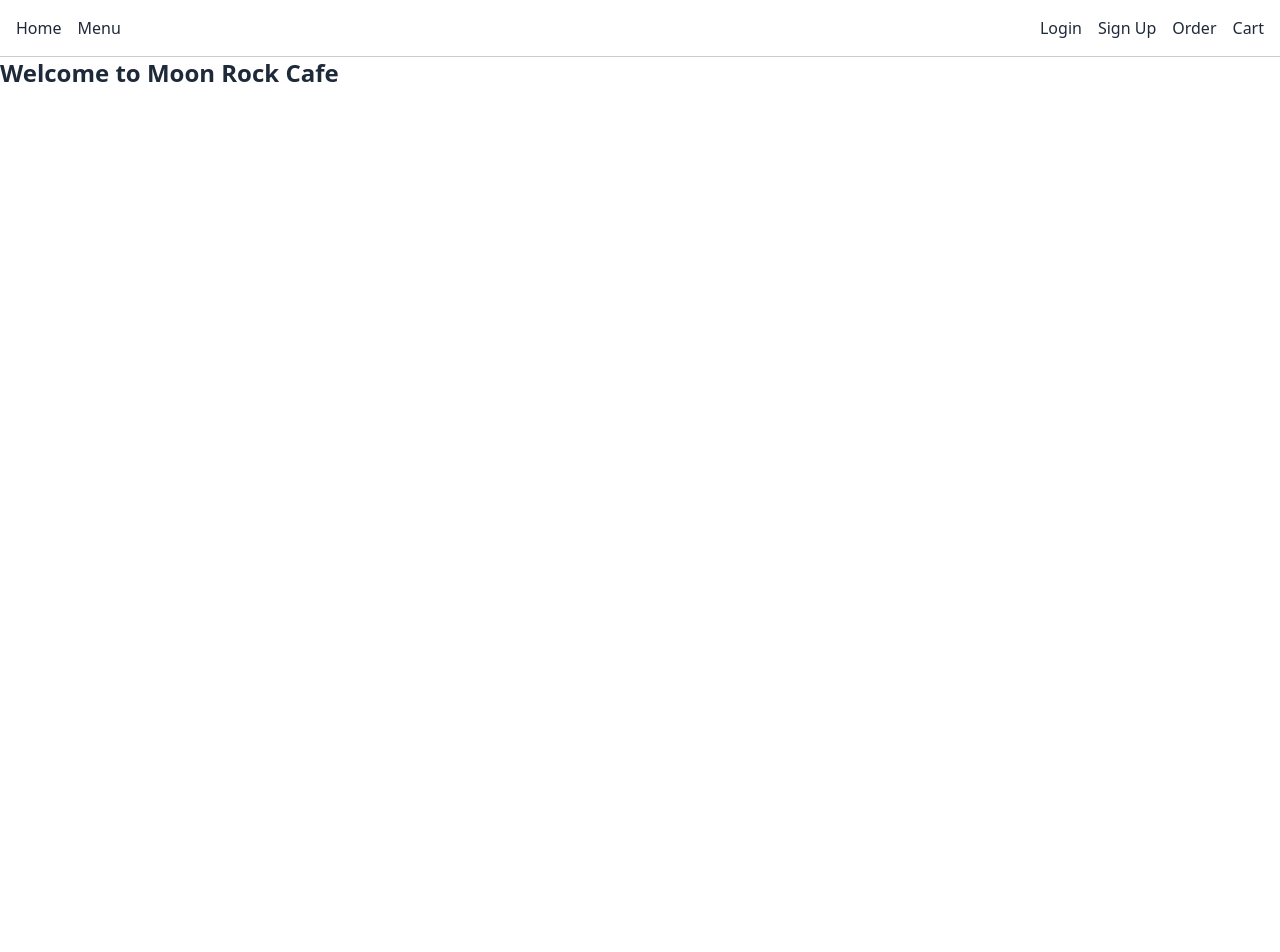
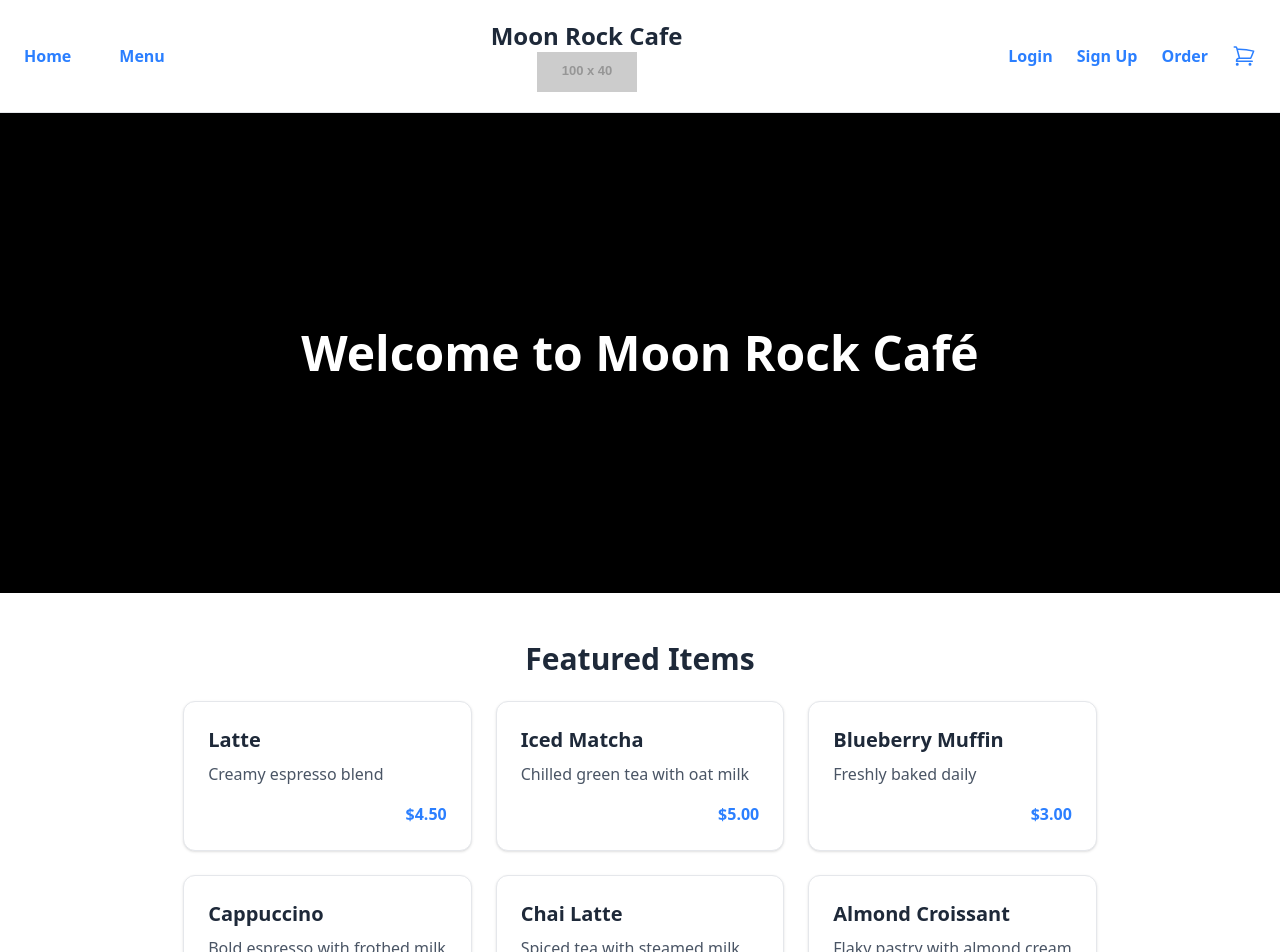
Before and after one commit to Scott-Mitchell336/coffee-shop, a React (Vite) app in the folder front-end/: page / in a window 1280 px wide. Shown: the top 952 px of the page. Before the commit the page ends 800 px from the top, so only its background shows below. Built offline with nearby package versions, Linux system fonts and the light colour scheme.

Commit message:
updated the ItemsPage, HeaderPage, and HomePage with styling

```diff
--- a/front-end/package.json
+++ b/front-end/package.json
@@ -1,4 +1,3 @@
-
 {
   "name": "coffee-shop",
   "private": true,
@@ -11,7 +10,9 @@
     "preview": "vite preview"
   },
   "dependencies": {
+    "@heroicons/react": "^2.2.0",
     "@tailwindcss/vite": "^4.1.8",
+    "aos": "^2.3.4",
     "react": "^19.1.0",
     "react-dom": "^19.1.0",
     "react-router": "^7.6.1",
--- a/front-end/src/components/Header.jsx
+++ b/front-end/src/components/Header.jsx
@@ -1,39 +1,63 @@
-import React, { useEffect } from 'react';
-import { Link, useLocation } from 'react-router-dom';
-import { useAuth } from '../contexts/AuthContext';
+import React, { useEffect } from "react";
+import { Link, useLocation } from "react-router-dom";
+import { useAuth } from "../contexts/AuthContext";
+import { ShoppingCartIcon } from "@heroicons/react/24/outline"; // Ensure you have installed @heroicons/react package npm install @heroicons/react
 
 const Header = () => {
-  const { user, logout } = useAuth(); // Correctly use 'user' from context
+  const { user, logout } = useAuth();
   const location = useLocation();
 
-  // Debug: Log when the component rerenders and what the user state is
   useEffect(() => {
-    console.log('Header rendered with user:', user);
+    console.log("Header rendered with user:", user);
   }, [user]);
 
   return (
-    <nav style={{ padding: '1rem', borderBottom: '1px solid #ccc' }}>
-      <ul style={{ listStyle: 'none', display: 'flex', gap: '1rem', alignItems: 'center', margin: 0, padding: 0 }}>
-        <li><Link to="/">Home</Link></li>
-        <li><Link to="/menu">Menu</Link></li>
+    <nav className="w-full border-b border-gray-200 bg-white shadow-lg py-5 px-6">
+      <ul className="flex items-center justify-between text-med font-medium">
+        {/* Left Navigation Links */}
+        <div className="flex items-center space-x-12">
+          <li>
+            <Link
+              to="/"
+              className="text-blue-500 hover:text-blue-600 font-bold"
+            >
+              Home
+            </Link>
+          </li>
+          <li>
+            <Link
+              to="/menu"
+              className="text-blue-500 hover:text-blue-600 font-bold"
+            >
+              Menu
+            </Link>
+          </li>
+        </div>
 
+        {/* Center Logo Placeholder */}
+        <div className="flex-1 text-center">
+          {/* Replace the src with your actual logo URL */}
+          <p className="text-2xl font-bold text-gray-800">
+            Moon Rock Cafe
+          </p>
+          <img
+            src="https://via.placeholder.com/100x40?text=Logo"
+            alt="Logo"
+            className="mx-auto h-10 object-contain"
+          />
+        </div>
+
+        {/* Right User Section */}
+        <div className="flex items-center space-x-6">
           {user ? (
-          // User is logged in
             <>
-            <li style={{ marginLeft: 'auto' }}>Hello, {user.username}!</li>
+              <li className="text-blue-500 font-bold">
+                Hello, {user.username}!
+              </li>
               <li>
                 <button
-                onClick={() => {
-                  logout();
-                }}
-                style={{
-                  cursor: 'pointer',
-                  padding: '0.3rem 0.7rem',
-                  backgroundColor: '#f44336',
-                  color: '#fff',
-                  border: 'none',
-                  borderRadius: '4px'
-                }}
+                  onClick={logout}
+                  className="bg-blue-500 hover:bg-red-600 text-white px-4 py-1 rounded"
                   aria-label="Logout"
                 >
                   Logout
@@ -41,14 +65,39 @@ const Header = () => {
               </li>
             </>
           ) : (
-          // User is not logged in
             <>
-            <li style={{ marginLeft: 'auto' }}><Link to="/login">Login</Link></li>
-            <li><Link to="/register">Sign Up</Link></li>
+              <li>
+                <Link
+                  to="/login"
+                  className="text-blue-500 hover:text-blue-600 font-bold"
+                >
+                  Login
+                </Link>
+              </li>
+              <li>
+                <Link
+                  to="/register"
+                  className="text-blue-500 hover:text-blue-600 font-bold"
+                >
+                  Sign Up
+                </Link>
+              </li>
             </>
           )}
-        <li><Link to="/order">Order</Link></li>
-        <li><Link to="/cart">Cart</Link></li>
+          <li>
+            <Link
+              to="/order"
+              className="text-blue-500 hover:text-blue-600 font-bold"
+            >
+              Order
+            </Link>
+          </li>
+          <li>
+            <Link to="/cart" className="text-blue-500 hover:text-blue-600">
+              <ShoppingCartIcon className="h-6 w-6" />
+            </Link>
+          </li>
+        </div>
       </ul>
     </nav>
   );
--- a/front-end/src/contexts/AuthContext.jsx
+++ b/front-end/src/contexts/AuthContext.jsx
@@ -2,7 +2,7 @@ const API_BASE_URL = "http://localhost:3000";
 
 import { cartApi } from "../api/api";
 import { getGuestCartId, clearGuestCartId } from "../utils/cart";
-//import { useNavigate, Link } from 'react-router-dom';
+import { useNavigate, Link } from 'react-router-dom';
 
 import React, {
   createContext,
--- a/front-end/src/pages/HomePage.jsx
+++ b/front-end/src/pages/HomePage.jsx
@@ -1,11 +1,60 @@
 import React from 'react';
+import { Link } from 'react-router-dom';
 
-function HomePage() {
+const HomePage = () => {
+  const featuredItems = [
+    { id: 1, name: 'Latte', description: 'Creamy espresso blend', price: '$4.50' },
+    { id: 2, name: 'Iced Matcha', description: 'Chilled green tea with oat milk', price: '$5.00' },
+    { id: 3, name: 'Blueberry Muffin', description: 'Freshly baked daily', price: '$3.00' },
+    { id: 4, name: 'Cappuccino', description: 'Bold espresso with frothed milk', price: '$4.25' },
+    { id: 5, name: 'Chai Latte', description: 'Spiced tea with steamed milk', price: '$4.75' },
+    { id: 6, name: 'Almond Croissant', description: 'Flaky pastry with almond cream', price: '$3.75' },
+  ];
+
   return (
-    <div>
-      <h1 className="mb-4 text-2xl font-semibold">Welcome to Moon Rock Cafe</h1>
+    <div className="flex flex-col">
+
+      {/* Hero Section */}
+      <div
+        className="relative w-full h-[60vh] bg-cover bg-center flex items-center justify-center"
+        style={{
+          backgroundImage: `url('https://via.placeholder.com/1600x600?text=Coffee+Shop+Background')`,
+        }}
+      >
+        <div className="absolute inset-0 bg-black bg-opacity-50"></div>
+        <h1 className="relative text-white text-5xl font-bold z-10 text-center">Welcome to Moon Rock Café</h1>
+      </div>
+
+      {/* Featured Items */}
+      <section className="max-w-6xl mx-auto px-6 py-12">
+        <h2 className="text-3xl font-bold text-gray-800 mb-6 text-center">Featured Items</h2>
+        <div className="grid grid-cols-1 sm:grid-cols-2 md:grid-cols-3 gap-6">
+          {featuredItems.map((item) => (
+            <Link
+              to={`/menu/${item.id}`}
+              key={item.id}
+              className="transform transition duration-300 hover:scale-105"
+            >
+              <div className="bg-white border border-gray-200 rounded-xl shadow hover:shadow-blue-300 hover:shadow-2xl p-6 h-full flex flex-col justify-between">
+                <h3 className="text-xl font-semibold text-gray-800">{item.name}</h3>
+                <p className="text-gray-600 mt-2 flex-grow">{item.description}</p>
+                <div className="mt-4 text-right font-bold text-blue-500">{item.price}</div>
+              </div>
+            </Link>
+          ))}
+        </div>
+
+        <div className="text-center mt-10">
+          <Link
+            to="/menu"
+            className="inline-block bg-blue-500 text-white font-semibold py-3 px-6 rounded-full shadow hover:bg-blue-600 transition duration-300"
+          >
+            Browse Full Menu
+          </Link>
+        </div>
+      </section>
     </div>
   );
-}
+};
 
 export default HomePage;
--- a/front-end/src/pages/ItemsPage.jsx
+++ b/front-end/src/pages/ItemsPage.jsx
@@ -1,18 +1,31 @@
 import React, { useEffect, useState, useRef } from "react";
 import { Link, useNavigate } from "react-router-dom";
-import { useAuth } from '../contexts/AuthContext';
-import { useCart } from '../contexts/CartContext'; // Import useCart hook
-import { itemsApi } from '../api/api';
+import { useAuth } from "../contexts/AuthContext";
+import { useCart } from "../contexts/CartContext";
+import { itemsApi } from "../api/api";
 
-const ItemsPage = () => { // Remove onAddToCart prop
-  // Get user from auth context to ensure it's always up-to-date
+const ItemsPage = () => {
   const { publicRequest, authRequest, user } = useAuth();
-  const { addItemToCart } = useCart(); // Use the cart context
+  const { addItemToCart } = useCart();
   const [items, setItems] = useState([]);
   const [loadingItems, setLoading] = useState(true);
   const [error, setError] = useState(null);
-  const [actionLoading, setActionLoading] = useState(false); // For tracking add to cart state
+  const [actionLoading, setActionLoading] = useState(false);
   const navigate = useNavigate();
+  const preferredCategories = [
+    "Coffee",
+    "Tea",
+    "Extras",
+    "Pastries",
+    "Baked",
+    "Bottled",
+    "Sandwiches",
+  ];
+
+  const capitalize = (str) => {
+    if (!str || typeof str !== "string") return "";
+    return str.charAt(0).toUpperCase() + str.slice(1);
+  };
 
   const [selectedItem, setSelectedItem] = useState(null);
   const [modifyDropdownOpen, setModifyDropdownOpen] = useState(false);
@@ -20,12 +33,14 @@ const ItemsPage = () => { // Remove onAddToCart prop
 
   const isAdmin = user?.role === "administrator";
 
-  // Refs to category sections for scrolling
   const categoryRefs = useRef({});
 
   useEffect(() => {
     function handleClickOutside(event) {
-      if (modifyDropdownRef.current && !modifyDropdownRef.current.contains(event.target)) {
+      if (
+        modifyDropdownRef.current &&
+        !modifyDropdownRef.current.contains(event.target)
+      ) {
         setModifyDropdownOpen(false);
       }
     }
@@ -33,12 +48,11 @@ const ItemsPage = () => { // Remove onAddToCart prop
     return () => document.removeEventListener("mousedown", handleClickOutside);
   }, []);
 
-  // Filter and order categories by preferred order, only those present in items
   const getPreferredCategories = (items) => {
     const presentCategories = new Set(
       items.map((item) => capitalize(item.category))
     );
-    return preferredCategories.filter(cat => presentCategories.has(cat));
+    return preferredCategories.filter((cat) => presentCategories.has(cat));
   };
 
   const groupItemsByCategory = (items) => {
@@ -74,7 +88,9 @@ const ItemsPage = () => { // Remove onAddToCart prop
 
   const handleDelete = async (itemId) => {
     setModifyDropdownOpen(false);
-    const confirmed = window.confirm("Are you sure you want to delete this item?");
+    const confirmed = window.confirm(
+      "Are you sure you want to delete this item?"
+    );
     if (!confirmed) return;
 
     try {
@@ -86,14 +102,12 @@ const ItemsPage = () => { // Remove onAddToCart prop
     }
   };
 
-  // Update handleAddToCart to use CartContext
   const handleAddToCart = async (item) => {
     try {
       setActionLoading(true);
       await addItemToCart(item.id, 1);
-      // Show success feedback
       alert(`${item.name} added to cart!`);
-      closeModal(); // Close the modal after adding to cart
+      closeModal();
     } catch (error) {
       console.error("Failed to add item to cart:", error);
       alert(`Failed to add ${item.name} to cart. Please try again.`);
@@ -102,7 +116,6 @@ const ItemsPage = () => { // Remove onAddToCart prop
     }
   };
 
-  // Smooth scroll for anchor links
   useEffect(() => {
     const handleHashChange = () => {
       const id = window.location.hash.replace("#", "");
@@ -115,8 +128,10 @@ const ItemsPage = () => { // Remove onAddToCart prop
     return () => window.removeEventListener("hashchange", handleHashChange);
   }, []);
 
-  if (loadingItems) return <p className="text-center mt-10 text-gray-600">Loading items...</p>;
-  if (error) return <div className="text-center mt-10 text-red-600">{error}</div>;
+  if (loadingItems)
+    return <p className="text-center mt-10 text-gray-600">Loading items...</p>;
+  if (error)
+    return <div className="text-center mt-10 text-red-600">{error}</div>;
 
   const sortedCategories = getPreferredCategories(items);
   const groupedItems = groupItemsByCategory(items);
@@ -126,27 +141,43 @@ const ItemsPage = () => { // Remove onAddToCart prop
   };
 
   return (
-    <div className="flex max-w-7xl mx-auto px-4 sm:px-6 lg:px-8 py-12">
+    <>
+      <section className="bg-gray-100 py-8 mb-12 shadow-sm rounded-b-lg">
+        <h1
+          className="text-6xl text-center text-black-600 font-semibold"
+        >
+          Menu
+        </h1>
+      </section>
+
+      {/* BELOW THE MENU TITLE: TWO COLUMN LAYOUT */}
+      <div className="flex max-w-7xl mx-auto px-4 sm:px-6 lg:px-8 pb-12">
         {/* LEFT VERTICAL NAV */}
         <nav
-        className="sticky top-40 flex flex-col space-y-12 w-40 mr-8 self-start"
+          className="sticky top-20 flex flex-col space-y-14 w-40 mr-8 self-start
+            bg-white bg-opacity-90"
           aria-label="Category navigation"
+          style={{ minHeight: "300px" }}
         >
           {sortedCategories.map((category) => (
             <a
               key={category}
               href={`#${category}`}
-            className="font-bold text-gray-700 hover:text-indigo-600 cursor-pointer"
+              className="font-bold text-grey-300 hover:text-blue-500 cursor-pointer"
             >
               {category}
             </a>
           ))}
         </nav>
 
+        {/* Vertical Separator */}
+        <div
+          className="border-r border-gray-300 opacity-20"
+          style={{ width: "1px", marginRight: "2rem" }}
+        ></div>
+
         {/* MAIN CONTENT */}
         <main className="flex-1">
-        <h1 className="text-4xl font-extrabold text-center text-gray-900 mb-10">Menu</h1>
-
           {isAdmin && (
             <div className="mb-10 text-center">
               <Link
@@ -162,11 +193,11 @@ const ItemsPage = () => { // Remove onAddToCart prop
             <section
               key={category}
               id={category}
-            className="mb-14"
+              className="mb-20"
               ref={(el) => (categoryRefs.current[category] = el)}
             >
-            <div id={category.toLowerCase()} className="scroll-mt-40"></div>
-            <h2 className="text-2xl font-semibold text-gray-800 mb-5 border-b border-gray-200 pb-2">
+              <div id={category.toLowerCase()} className="scroll-mt-50"></div>
+              <h2 className="text-2xl font-semibold text-gray-800 mb-5 border-b border-gray-500 pb-2">
                 {category}
               </h2>
 
@@ -177,16 +208,20 @@ const ItemsPage = () => { // Remove onAddToCart prop
                     <div
                       key={item.id}
                       onClick={() => setSelectedItem(item)}
-                    className="bg-white border border-gray-200 rounded-xl shadow hover:shadow-lg transition p-6 cursor-pointer flex flex-col justify-between"
+                      className="bg-white border border-black/10 rounded-xl drop-shadow-lg hover:drop-shadow-[0_10px_15px_rgba(59,130,246,0.25)] transition p-6 cursor-pointer flex flex-col justify-between"
                     >
                       <div>
-                      <h3 className="text-lg font-bold text-gray-900">{item.name}</h3>
+                        <h3 className="text-lg font-bold text-gray-900">
+                          {item.name}
+                        </h3>
                         {item.description && (
-                        <p className="mt-2 text-sm text-gray-600">{item.description}</p>
+                          <p className="mt-2 text-med text-gray-600">
+                            {item.description}
+                          </p>
                         )}
                       </div>
                       <div className="mt-4 flex items-center justify-between">
-                      <span className="text-md font-semibold text-green-700">
+                        <span className="text-md font-semibold text-gray-700">
                           ${item.price.toFixed(2)}
                         </span>
 
@@ -221,7 +256,7 @@ const ItemsPage = () => { // Remove onAddToCart prop
 
           {selectedItem && (
             <div
-            className="fixed inset-0 bg-black bg-opacity-40 flex justify-center items-center z-50"
+              className="fixed inset-0 bg-opacity-80 backdrop-blur-sm flex justify-center items-center z-50"
               onClick={closeModal}
               aria-modal="true"
               role="dialog"
@@ -231,66 +266,32 @@ const ItemsPage = () => { // Remove onAddToCart prop
                 onClick={(e) => e.stopPropagation()}
               >
                 <button
-                className="absolute top-3 right-3 text-gray-500 hover:text-black text-xl"
+                  className="absolute top-3 right-3 text-gray-500 hover:text-gray-700"
                   onClick={closeModal}
-                aria-label="Close"
+                  aria-label="Close modal"
                 >
                   &times;
                 </button>
 
-              <h3 className="text-2xl font-bold text-gray-800 mb-4">{selectedItem.name}</h3>
+                <h3 className="text-2xl font-bold mb-2">{selectedItem.name}</h3>
                 {selectedItem.description && (
-                <p className="text-gray-600 mb-3">{selectedItem.description}</p>
+                  <p className="mb-4 text-gray-600">{selectedItem.description}</p>
                 )}
-              <p className="text-md font-semibold mb-6 text-gray-800">
-                Price: ${selectedItem.price.toFixed(2)}
-              </p>
+                <p className="font-semibold mb-4">${selectedItem.price.toFixed(2)}</p>
 
-            <div className="flex items-center space-x-4">
                 <button
                   onClick={() => handleAddToCart(selectedItem)}
                   disabled={actionLoading}
-                className={`bg-green-600 text-white px-4 py-2 rounded-md hover:bg-green-700 transition
-                  ${actionLoading ? 'opacity-50 cursor-not-allowed' : ''}`}
+                  className="bg-indigo-600 text-white px-5 py-2 rounded hover:bg-indigo-700 disabled:opacity-50 disabled:cursor-not-allowed transition"
                 >
-                {actionLoading ? 'Adding...' : 'Add to Cart'}
+                  {actionLoading ? "Adding..." : "Add to Cart"}
                 </button>
-
-                {isAdmin && (
-                  <div className="relative" ref={modifyDropdownRef}>
-                    <button
-                      onClick={() => setModifyDropdownOpen((open) => !open)}
-                      className="bg-gray-100 text-gray-800 px-4 py-2 rounded-md hover:bg-gray-200 transition"
-                      aria-haspopup="true"
-                      aria-expanded={modifyDropdownOpen}
-                    >
-                      Modify ▼
-                    </button>
-
-                    {modifyDropdownOpen && (
-                      <div className="absolute right-0 mt-2 w-32 bg-white border border-gray-200 rounded-md shadow z-50">
-                        <button
-                          onClick={() => handleEdit(selectedItem.id)}
-                          className="w-full text-left px-4 py-2 hover:bg-blue-600 hover:text-white"
-                        >
-                          Edit
-                        </button>
-                        <button
-                          onClick={() => handleDelete(selectedItem.id)}
-                          className="w-full text-left px-4 py-2 hover:bg-red-600 hover:text-white"
-                        >
-                          Delete
-                        </button>
-                      </div>
-                    )}
-                  </div>
-                )}
-              </div>
               </div>
             </div>
           )}
         </main>
       </div>
+    </>
   );
 };
 
```
Lines whose indentation alone changed are shown as unchanged.
